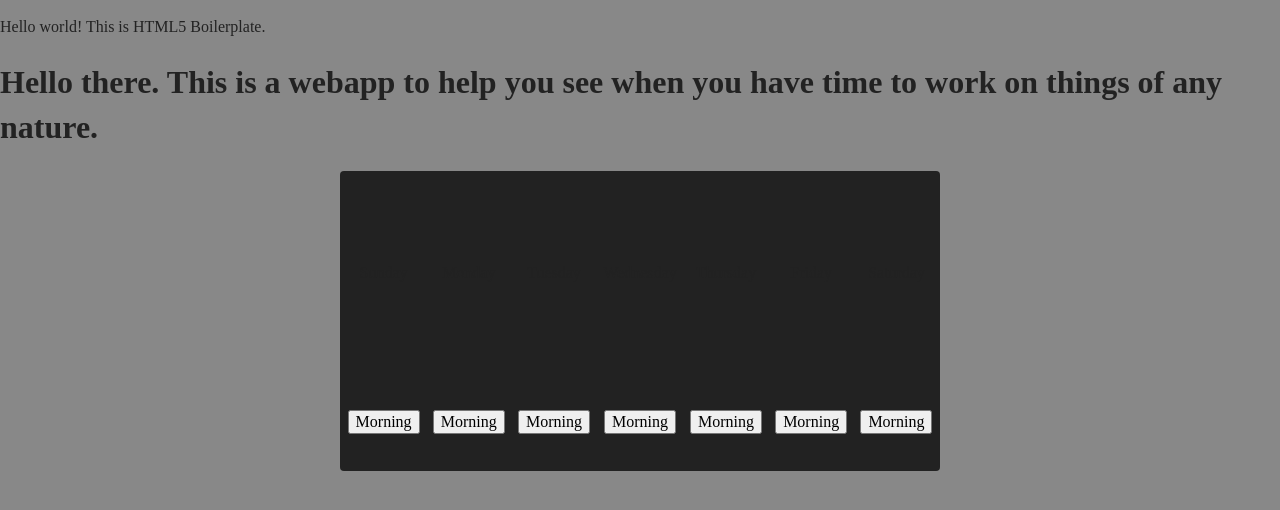
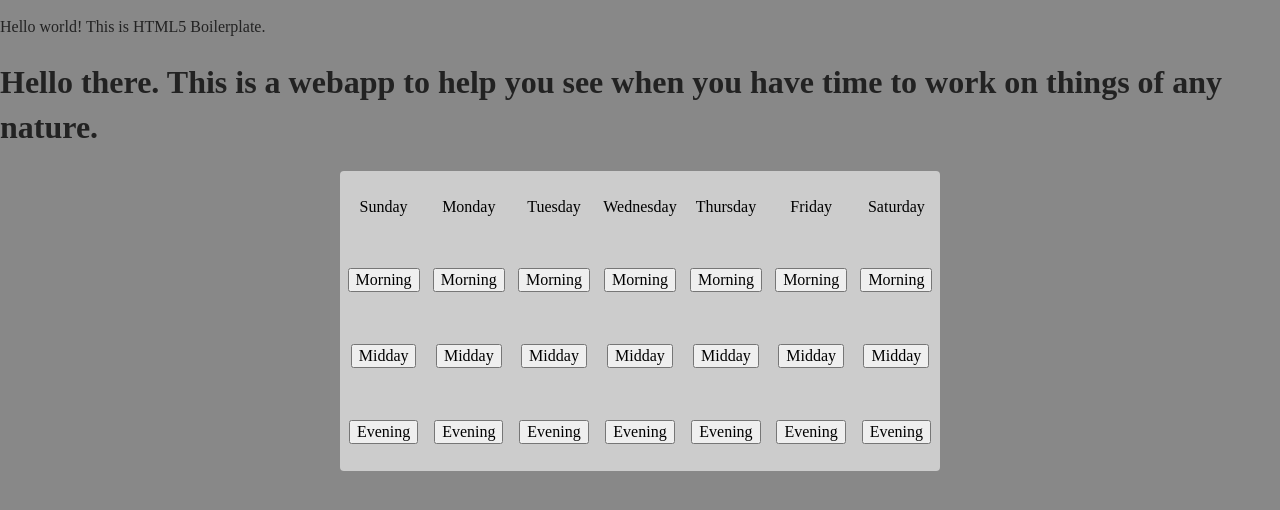
Before and after one commit to MichaelKavas/FreetimeApp, a plain HTML site: page index.html in a window 1280 px wide. Drawn offline with nearby package versions, Linux system fonts and the light colour scheme.

Commit message:
Added 2 rows

```diff
--- a/css/main.css
+++ b/css/main.css
@@ -23,7 +23,7 @@ body {
 
 table {
   margin: auto;
-  background-color: #222222;
+  background-color: #cccccc;
   width: 600px;
   max-width: 600px;
   height: 300px;
@@ -32,6 +32,7 @@ table {
 
 
 }
+
 
 /*
  * Remove text-shadow in selection highlight:
--- a/index.html
+++ b/index.html
@@ -34,30 +34,16 @@
   <h1>
     Hello there. This is a webapp to help you see when you have time to work on things of any nature.
   </h1>
-  <form name ="freetimecalc"></form>
+  <form name ="freetimecalc" id="tableform"></form>
     <table>
-      <tr>
-        <td>
-          <p>Sunday</p>
-        </td>
-        <td>
-          <p>Monday</p>
-        </td>
-        <td>
-          <p>Tuesday</p>
-        </td>
-        <td>
-          <p>Wednesday</p>
-        </td>
-        <td>
-          <p>Thursday</p>
-        </td>
-        <td>
-          <p>Friday</p>
-        </td>
-        <td>
-          <p>Saturday</p>
-        </td>
+      <tr style="color: black">
+        <td>Sunday</td>
+        <td>Monday</td>
+        <td>Tuesday</td>
+        <td>Wednesday</td>
+        <td>Thursday</td>
+        <td>Friday</td>
+        <td>Saturday</td>
       </tr>
       <tr>
         <td><input type="button" name="SunMorn" value="Morning"></td>
@@ -67,6 +53,24 @@
         <td><input type="button" name="ThurMorn" value="Morning"></td>
         <td><input type="button" name="FriMorn" value="Morning"></td>
         <td><input type="button" name="SatMorn" value="Morning"></td>
+      </tr>
+      <tr>
+        <td><input type="button" name="SunMid" value="Midday"></td>
+        <td><input type="button" name="MonMid" value="Midday"></td>
+        <td><input type="button" name="TuesMid" value="Midday"></td>
+        <td><input type="button" name="WedMid" value="Midday"></td>
+        <td><input type="button" name="ThurMid" value="Midday"></td>
+        <td><input type="button" name="FriMid" value="Midday"></td>
+        <td><input type="button" name="SatMid" value="Midday"></td>
+      </tr>
+      <tr>
+        <td><input type="button" name="SunEve" value="Evening"></td>
+        <td><input type="button" name="MonEve" value="Evening"></td>
+        <td><input type="button" name="TuesEve" value="Evening"></td>
+        <td><input type="button" name="WedEve" value="Evening"></td>
+        <td><input type="button" name="ThurEve" value="Evening"></td>
+        <td><input type="button" name="FriEve" value="Evening"></td>
+        <td><input type="button" name="SatEve" value="Evening"></td>
       </tr>
     </table>
 
```
